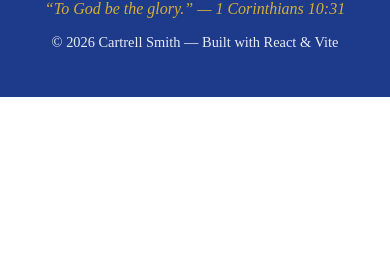
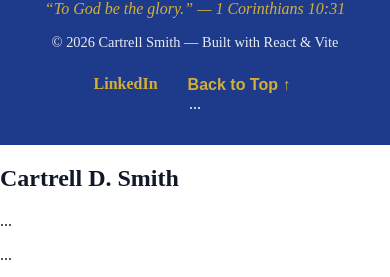
Before and after one commit to CartrellSmith/cartrell-portfolio, a React (Vite) app: page / in a window 390 px wide. Shown: the part 1197-1474 px from the top of the page. Before the commit the page ends 1294 px from the top, so only its background shows below. Built offline with nearby package versions, Linux system fonts and the light colour scheme.

Commit message:
feat: add LinkedIn + Back to Top footer links and improved mobile navbar layout

```diff
--- a/index.html
+++ b/index.html
@@ -1,13 +1,22 @@
 <!doctype html>
 <html lang="en">
+
 <head>
   <meta charset="UTF-8" />
   <link rel="icon" type="image/svg+xml" href="/favicon.svg" />
   <meta name="viewport" content="width=device-width, initial-scale=1, maximum-scale=1" />
   <title>frontend-portfolio</title>
 </head>
+
 <body>
   <div id="root"></div>
   <script type="module" src="/src/main.jsx"></script>
 </body>
+<footer className="site-footer">
+  <div className="footer-content">
+    <h2 className="footer-logo">Cartrell D. Smith</h2>
+    <p className="footer-scripture">...</p>
+    <p className="footer-copy">...</p>
+  </div>
+</footer>
 </html>
--- a/src/components/Footer.jsx
+++ b/src/components/Footer.jsx
@@ -12,6 +12,26 @@ function Footer() {
           © {new Date().getFullYear()} Cartrell Smith — Built with React & Vite
         </p>
       </div>
+      <div className="footer-links">
+        <a
+          href="https://www.linkedin.com/in/cartrellsmith/"
+          target="_blank"
+          rel="noopener noreferrer"
+          className="footer-link"
+        >
+          LinkedIn
+        </a>
+
+        <button
+          className="footer-link back-to-top"
+          onClick={() => window.scrollTo({ top: 0, behavior: "smooth" })}
+        >
+          Back to Top ↑
+        </button>
+      </div>
+      <div className="footer-content">
+        ...
+      </div>
     </footer>
   );
 }
--- a/src/styles/footer.css
+++ b/src/styles/footer.css
@@ -30,6 +30,31 @@
   opacity: 0.9;
 }
 
+.footer-links {
+  margin-top: 1.5rem;
+  display: flex;
+  justify-content: center;
+  gap: 1.5rem;
+}
+
+.footer-link {
+  color: var(--gold);
+  font-weight: 600;
+  text-decoration: none;
+  cursor: pointer;
+  transition: color 0.3s ease;
+}
+
+.footer-link:hover {
+  color: white;
+}
+
+.back-to-top {
+  background: transparent;
+  border: none;
+  font-size: 1rem;
+}
+
 @media (max-width: 320px) {
   .site-footer {
     padding: 1.5rem;
--- a/src/styles/home.css
+++ b/src/styles/home.css
@@ -1,3 +1,7 @@
+html {
+  scroll-behavior: smooth;
+}
+
 html, body{
   margin: 0;
   padding: 0;
```
Lines whose indentation alone changed are shown as unchanged.
